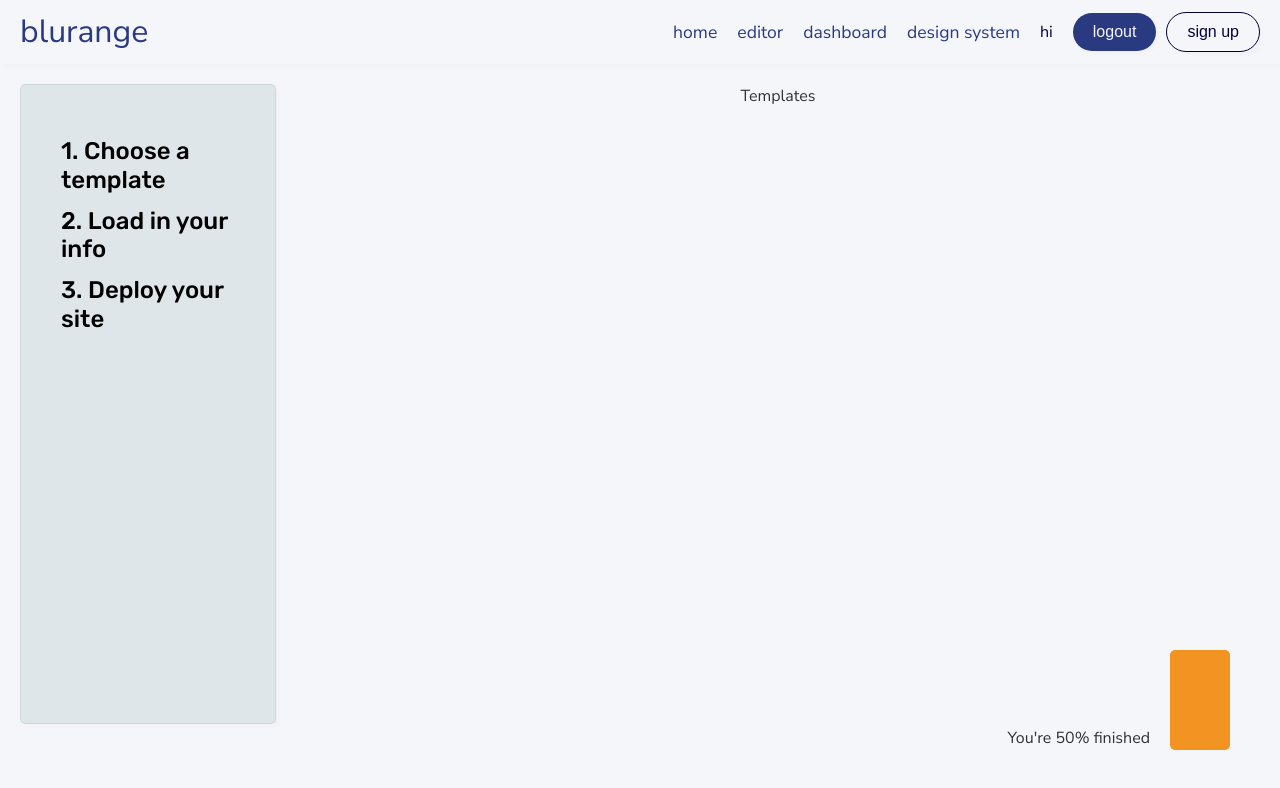
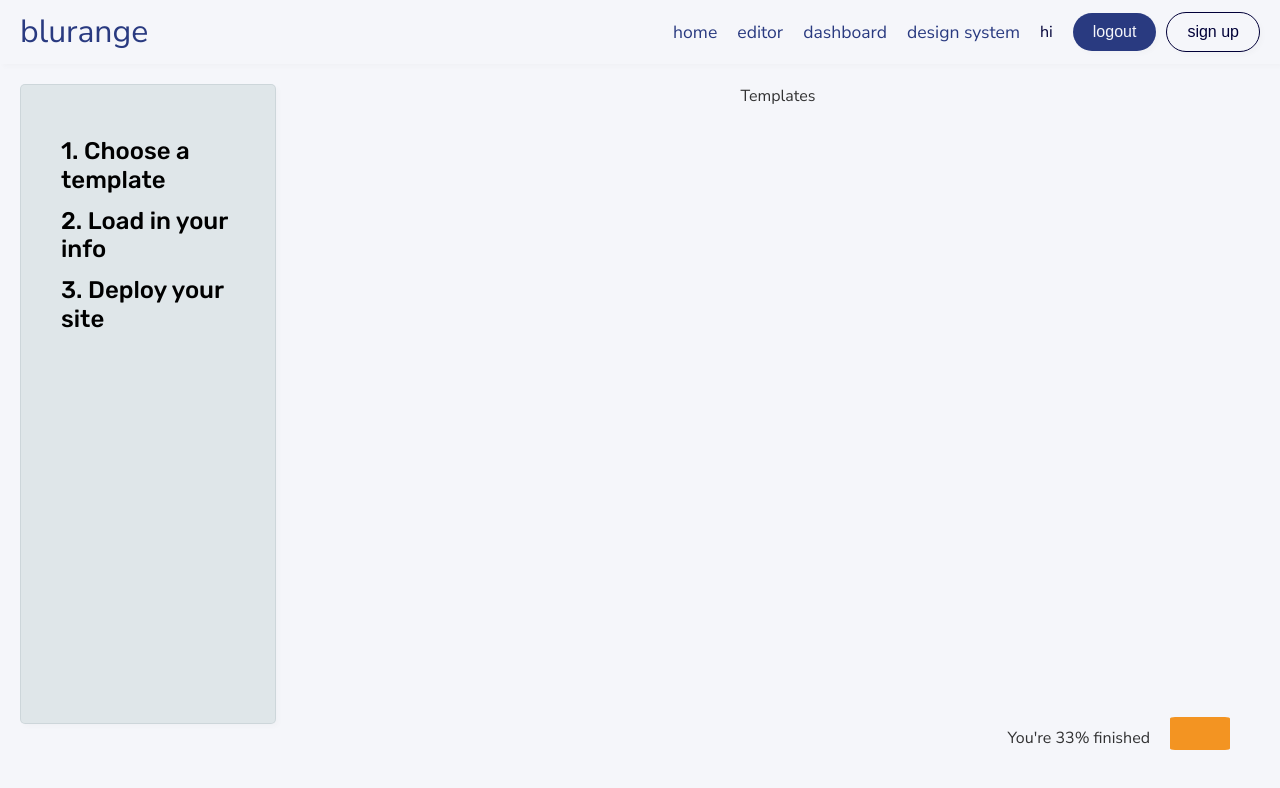
Before and after one commit to Lhnozaki/blurange, a React (Create React App) app: page /editor in a window 1280 px wide. Shown: the top 788 px of the page. Built offline with nearby package versions, Linux system fonts and the light colour scheme.

Commit message:
progress bar scales with the progress of the sidebar and editor view

```diff
--- a/src/Components/Editor/Editor.jsx
+++ b/src/Components/Editor/Editor.jsx
@@ -9,7 +9,7 @@ const Editor = () => {
 
     return (
         <div className={styles.editor}>
-            <Timeline />
+            <Timeline editorStatus={editorStatus} />
             <Sidebar setEditorStatus={setEditorStatus} />
             <EditorView editorStatus={editorStatus} />
         </div>
--- a/src/Components/Timeline/Timeline.jsx
+++ b/src/Components/Timeline/Timeline.jsx
@@ -1,11 +1,31 @@
 import React from 'react';
 import styles from './Timeline.module.scss'
 
-const Timeline = () => {
+const Timeline = ({ editorStatus }) => {
+    function setProgress() {
+        if (editorStatus === 0) {
+            return { transform: 'scaleY(0.33)' }
+        } else if (editorStatus === 1) {
+            return { transform: 'scaleY(0.66)' }
+        } else {
+            return { transform: 'scaleY(1)' }
+        }
+    }
+
+    function setPercentFinished() {
+        if (editorStatus === 0) {
+            return '33'
+        } else if (editorStatus === 1) {
+            return '66'
+        } else {
+            return '100'
+        }
+    }
+
     return (
         <div className={styles.timeline}>
-            <p>You're 50% finished</p>
-            <div className={styles.progressBar}></div>
+            <p>You're {setPercentFinished()}% finished</p>
+            <div style={setProgress()} className={styles.progressBar}></div>
         </div>
     )
 }
--- a/src/Components/Timeline/Timeline.module.scss
+++ b/src/Components/Timeline/Timeline.module.scss
@@ -18,8 +18,8 @@
     width: 60px;
     border-radius: $border-radius;
     background: $orange;
-    transform-origin: top;
-    transform: scaleX(1);
+    transform-origin: bottom;
+    transform: scaleX(0);
     transition: all .3s $cubic-ease;
 }
 
```
